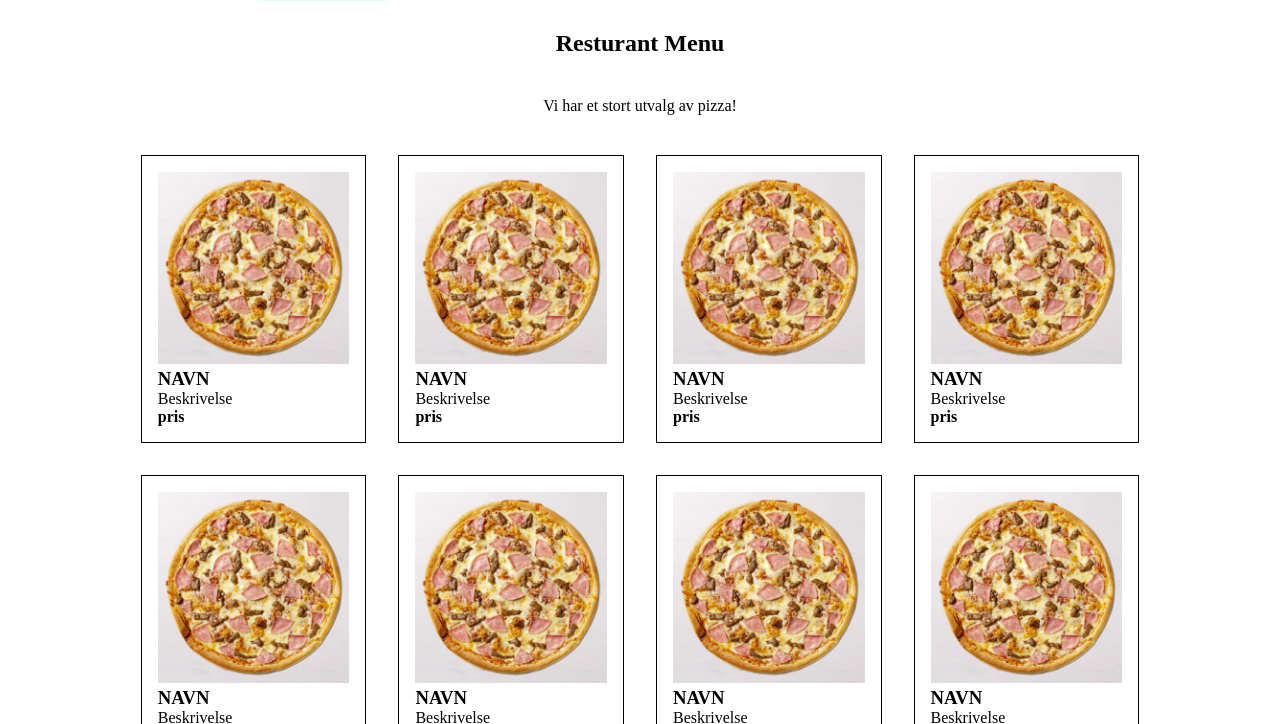
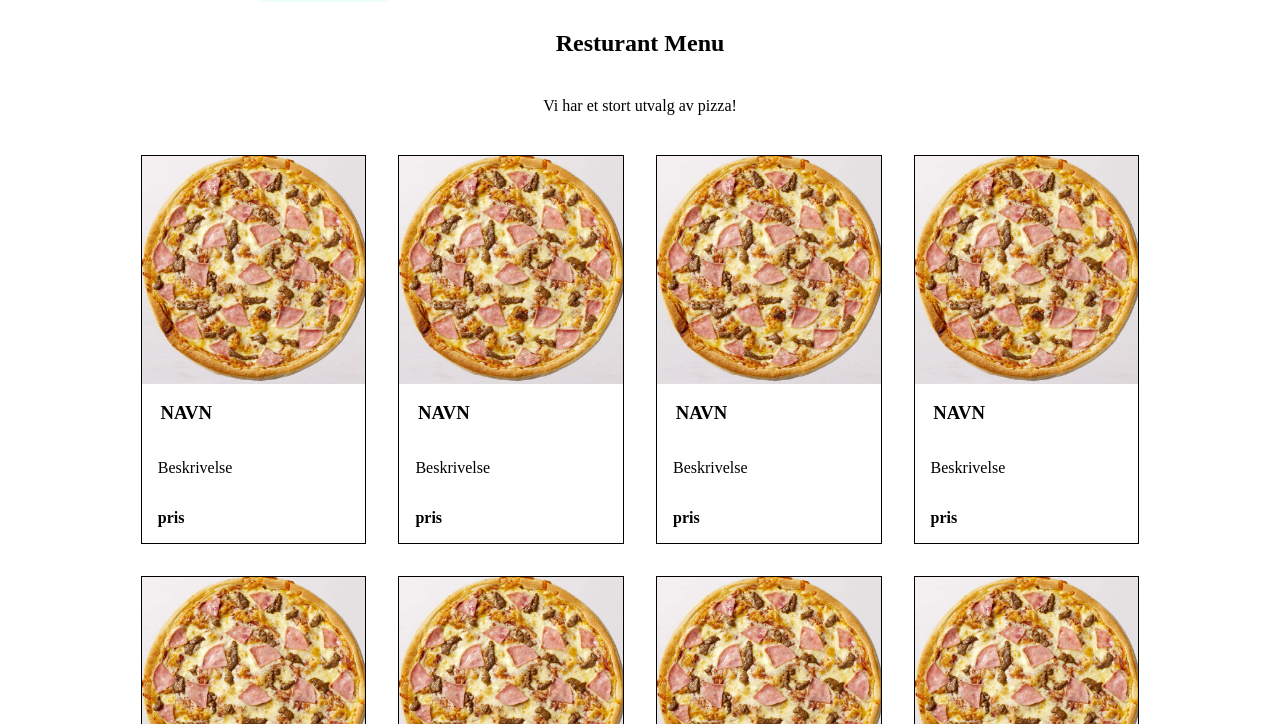
Before and after one commit to LarsMagneGlodedata/lars-glode-uke8-oppgave, a website: page menu.html in a window 1280 px wide. Shown: the part 74-798 px from the top of the page. Drawn offline with Linux system fonts and the light colour scheme.

Commit message:
fix fix ferdig

```diff
--- a/menu.html
+++ b/menu.html
@@ -23,8 +23,8 @@
      href="styles1200+px.css"
     />
     <script type="module" src="script.js"></script>
-</head>
-<body id="a">
+  </head>
+  <body id="a">
     <header>
         <nav class="flex-style">
           <div class="nav1 flex-style">
@@ -40,7 +40,7 @@
             <a href="">Resturanter</a>
             <a href="about.html">Om Gløde Pizza</a>
             <a href="">Handlekurv</a>
-            <a id="logginn" href="">Logg inn</a>
+            <a id="logginn" href="#">Logg inn</a>
           </div>
         </nav>
       </header>
--- a/script.js
+++ b/script.js
@@ -173,5 +173,3 @@ for (let i = 1; i <= 9; i++) {
   pizzaCard.appendChild(pizzaPrice)
   pizzaCardContainer.appendChild(pizzaCard)
 }
-
-// TODO: Scale opp bilde on mouseover. lag Call-to-action knapp på logginn
--- a/styles.css
+++ b/styles.css
@@ -85,8 +85,3 @@ h3 {
 #footerNotes a:visited {
   color: gray;
 }
-
-#pizzaMeny {
-  display: flex;
-  flex-direction: column;
-}
--- a/styles1200+px.css
+++ b/styles1200+px.css
@@ -145,24 +145,40 @@ h1 {
 
 .pizzaCard {
   border: 1px solid black; /*placeholder*/
-  padding: var(--default-padding);
+  position: relative;
+  overflow: hidden;
+  background-color: white;
+  z-index: 10;
 }
 
 .pizzaImg {
   width: 100%;
+  scale: 1.1;
+}
+
+.pizzaImg:hover {
+  transform: scale(1.2);
+  transition: 0.5s;
 }
 
 .pizzaName {
   text-transform: uppercase;
+  position: relative;
+  z-index: 10;
+  background-color: white;
+  width: 100%;
+  padding: var(--default-padding);
+}
+
+.pizzaPrice {
+  font-weight: bold;
+  padding: var(--default-padding);
 }
 
 .pizzaDiscription {
-
+  padding: var(--default-padding);
 }
 
-.pizzaPrice {
-font-weight: bold;
-}
 
 
 /* About.html */
--- a/styles700-1199px.css
+++ b/styles700-1199px.css
@@ -131,23 +131,38 @@
 
   .pizzaCard {
     border: 1px solid black; /*placeholder*/
-    padding: var(--default-padding);
+    position: relative;
+    overflow: hidden;
+    background-color: white;
+    z-index: 10;
   }
 
   .pizzaImg {
     width: 100%;
+    scale: 1.1;
+  }
+
+  .pizzaImg:hover {
+    transform: scale(1.2);
+    transition: 0.5s;
   }
 
   .pizzaName {
     text-transform: uppercase;
+    position: relative;
+    z-index: 10;
+    background-color: white;
+    width: 100%;
+    padding: var(--default-padding);
+  }
+
+  .pizzaPrice {
+    font-weight: bold;
+    padding: var(--default-padding);
   }
 
   .pizzaDiscription {
-
-  }
-
-  .pizzaPrice {
-  font-weight: bold;
+    padding: var(--default-padding);
   }
 
   /* About.html */
```
Also changed, not shown: about.html (+3 -2 lines), index.html (+3 -2 lines).
